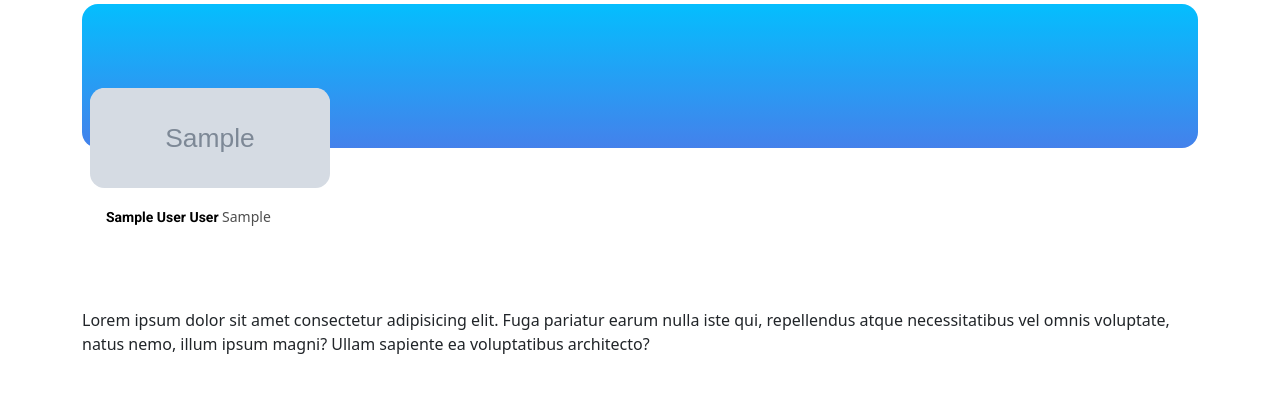
After one commit to one-wandy/DevWandy, a Django app: page /detail-customer/1 in a window 1280 px wide. The commit adds this page. Shown: the top 393 px of the page. Run offline with Django 5.2, Linux system fonts and the light colour scheme; tables that the repository leaves empty hold one stand-in row (values such as "Sample post"); grey boxes marked "Sample" are stand-in pictures; some libraries are stand-ins or nearby versions; some web fonts are replaced.

Commit message:
Mejoras y addDetail-customer

```diff
--- a/FyCas/Customer/templates/base/base.html
+++ b/FyCas/Customer/templates/base/base.html
@@ -211,6 +211,29 @@ a
     display: none !important;
   }
 }
+.img
+{
+      width: 140px;
+      height: 100px;
+      border-radius: 12px;
+}
+.img:hover
+{
+      scale: 1.8;
+      object-fit: cover;
+      height: 100%;
+      box-shadow: var(--shadow-one);
+}
+.divCon
+{
+      background: #ffffff;
+      border-radius: 1.5rem;
+
+}
+.capitalize
+{
+      text-transform: uppercase;
+}
   </style>
   <body>
       <section class="load flex-wrap bg-white align-content-center w-100 h-100 position-absolute top-0" style="z-index: 10000;">
--- /dev/null
+++ b/FyCas/Customer/templates/customer/detail-customer.html
@@ -0,0 +1,40 @@
+{% include "base/base.html" %}
+{% block content %}
+{% load static %}
+
+<section class='container mt-1'>
+      <div>
+            <header class="w-100" style=' height: 9rem;
+            background-image: linear-gradient(to top, #4481eb 0%, #04befe 100%); border-radius: 1rem;'>
+            </header>
+            <section class='position-absolute d-flex  p-2 ' style='top:5rem; width: 69.8rem;'>
+                  <div class="card  border-0" style="width: 15rem; border-radius:1rem;">
+                        <img src="{{c.img1.url}}" style='height: ; width: 15rem; border-radius: 0.9rem; ' class="img card-img-top object-fit-cover" alt="...">
+                        <div class="card-body">
+                              <strong style='text'>
+                                    {{c.name}} {{c.last_name}}
+                              </strong>
+                              <span>
+                                    {{c.dni}}
+                              </span>
+
+                          <p class="card-text"> </p>
+                        </div>
+                      </div>
+                      <div class='bg-white d-none p-2 ms-2 ' style='width: 52.6rem; border-radius:1rem;'>
+                        <strong>
+                              Informacion
+                        </strong>
+                        <p style='font-size: 13px;' class='text-black-50'>
+                              RENATO ARTURO CABRERA SANTOS , dominicano, mayor de edad, portador(a) de la cedula de identidad y Electoral No. 402-3707526-8, domiciliado y residente en la alle, número de casa, sector, municipio, provincia. Manzana 36-12 casa #11 urb. Franconia, República Dominicana, quien en lo adelante en el presente contrato se denominará ´´EL DEUDOR o por su nombre completo´´
+                        </p>
+                      </div>
+            </section>
+      </div>
+      <section class='' style='margin-top: 10rem;'>
+            Lorem ipsum dolor sit amet consectetur adipisicing elit. Fuga pariatur earum nulla iste qui, repellendus atque necessitatibus vel omnis voluptate, natus nemo, illum ipsum magni? Ullam sapiente ea voluptatibus architecto?
+      </section>
+</section>
+
+
+{% endblock  %}
--- a/FyCas/Customer/urls.py
+++ b/FyCas/Customer/urls.py
@@ -5,6 +5,7 @@
 app_name = "customer"
 urlpatterns = [
       path('add-customer', views.AddCustomer.as_view(), name='add-customer'),
+      path('detail-customer/<int:pk>', views.DetailCustomer.as_view(), name='detail-customer'),
       path('update-customer/<int:pk>', views.UpdateCustomer.as_view(), name='update-customer'),
       path('delete-customer/<int:pk>', views.DeleteCustomer.as_view(), name='delete-customer'),
 
--- a/FyCas/Customer/views.py
+++ b/FyCas/Customer/views.py
@@ -15,11 +15,14 @@ class AddCustomer(CreateView, Options):
 
     def post(self, request, *args, **kwargs):
         f = self.form_class(request.POST, request.FILES)
+        print(f)
         if f.is_valid():
             f.save()
             # Creando Carpeta para el Cliente
             self.FileCreate(f.instance.name, f.instance.last_name)
-        return self.List_Redirect()
+            return self.List_Redirect()
+        else:
+            return redirect(reverse('customer:add-customer'))
 
 # #Crear una funcion al crear clientes
 # import os
@@ -83,6 +86,16 @@ class UpdateCustomer(UpdateView, Options):
         return self.List_Redirect()
 
         print(form.errors)
+
+
+class DetailCustomer(DetailView):
+    model = models.Customer
+    template_name = "customer/detail-customer.html"
+
+    def get_context_data(self, **kwargs):
+        context = super().get_context_data(**kwargs)
+        context['c'] = self.model.objects.get(id=self.kwargs.get('pk'))
+        return context
 
 
 class DeleteCustomer(DeleteView, Options):
```
Also changed, not shown: FyCas/Customer/templates/customer/list-customer.html (+8 -21 lines), FyCas/media/img.jpg (added), FyCas/media/img_Z9DEl4r.jpg (added).
